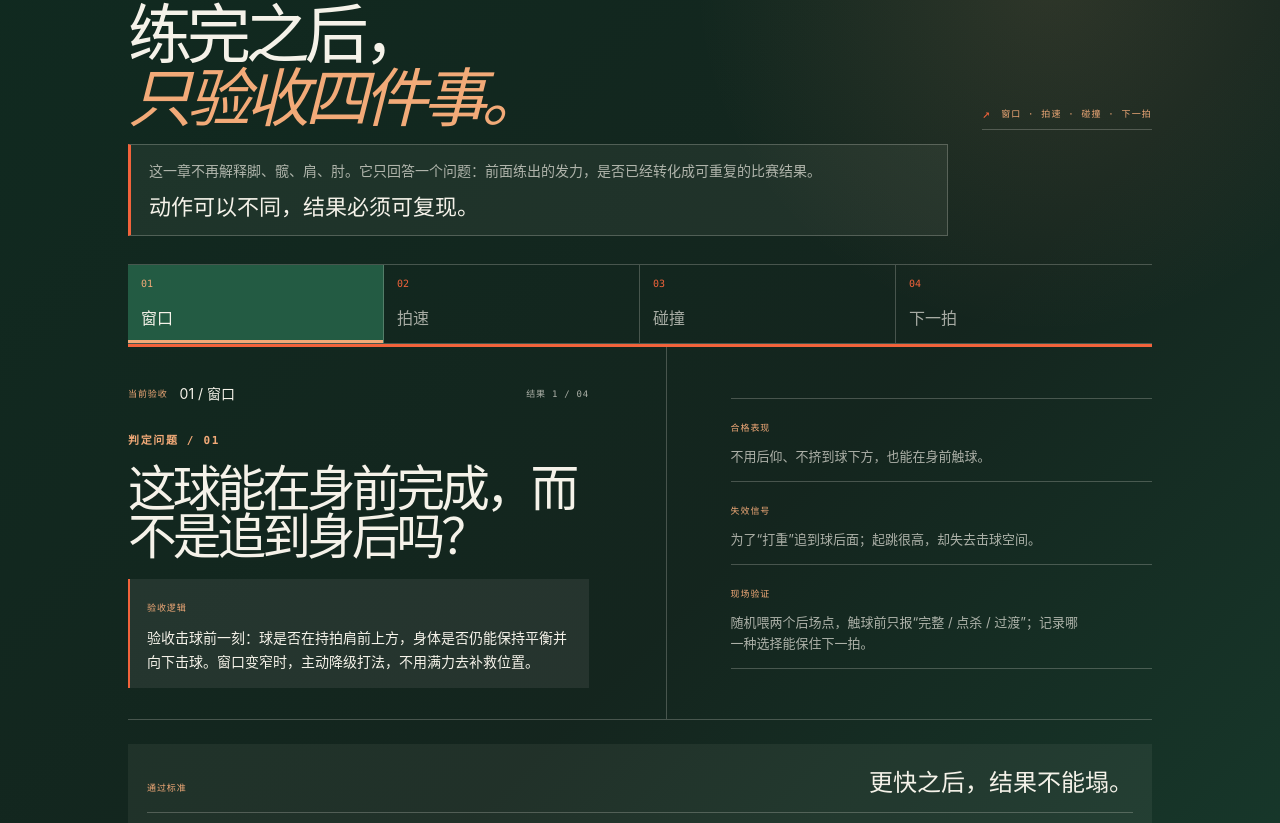
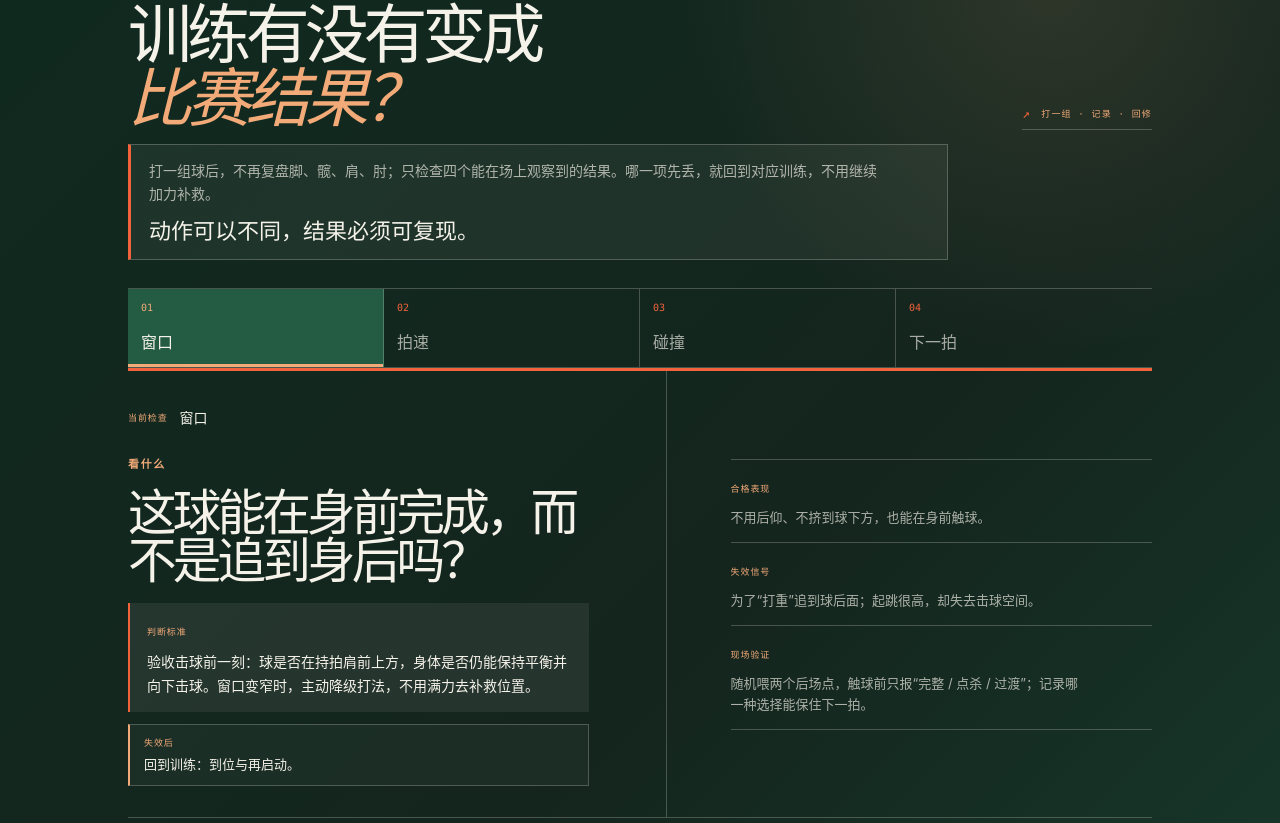
Before and after one commit to dr-birdkiwi/badminton-lab, a Next.js app: page / in a window 1280 px wide. Shown: the part 4497-5320 px from the top of the page. Built offline with nearby package versions, Linux system fonts and the light colour scheme.

Commit message:
Clarify training transfer assessment

```diff
--- a/app/globals.css
+++ b/app/globals.css
@@ -573,6 +573,19 @@ button:focus-visible, a:focus-visible { outline: 2px solid var(--orange); outlin
 .source-strip { gap: 9px 18px; margin-top: 23px; padding-top: 14px; }
 .source-strip a { font-size: 12px; }
 
+.phase-next {
+  display: grid;
+  gap: 6px;
+  max-width: 520px;
+  margin-top: 12px;
+  padding: 11px 14px;
+  border: 1px solid var(--white-line);
+  border-left: 2px solid var(--orange-soft);
+  background: rgba(245, 242, 233, .035);
+}
+.phase-next span { color: var(--orange-soft); font: 9px var(--mono); letter-spacing: .1em; }
+.phase-next strong { color: var(--paper); font-size: 13px; font-weight: 400; }
+
 @media (max-width: 700px) {
   .force-section:not(.force-hero) { padding-top: 50px; padding-bottom: 50px; }
   .section-heading { margin-bottom: 23px; }
@@ -610,6 +623,8 @@ button:focus-visible, a:focus-visible { outline: 2px solid var(--orange); outlin
   .phase-main h3 { font-size: 40px; }
   .phase-action p,
   .coach-row p { font-size: 13px; }
+  .phase-next { margin-top: 10px; padding: 10px 12px; }
+  .phase-next strong { font-size: 13px; }
   .lesson-verdict { margin-top: 20px; padding: 17px; }
   .verdict-head strong { font-size: 22px; }
   .verdict-grid > div { padding: 12px; }
--- a/app/page.tsx
+++ b/app/page.tsx
@@ -12,6 +12,7 @@ type LessonStep = {
   cue: string;
   avoid: string;
   drill: string;
+  next: string;
 };
 
 type ForceNode = {
@@ -49,6 +50,7 @@ const lessonSteps: LessonStep[] = [
     cue: '不用后仰、不挤到球下方，也能在身前触球。',
     avoid: '为了“打重”追到球后面；起跳很高，却失去击球空间。',
     drill: '随机喂两个后场点，触球前只报“完整 / 点杀 / 过渡”；记录哪一种选择能保住下一拍。',
+    next: '回到训练：到位与再启动。',
   },
   {
     number: '02',
@@ -58,6 +60,7 @@ const lessonSteps: LessonStep[] = [
     cue: '触球前才出现明显加速，拍头快但身体没有提前僵住。',
     avoid: '从引拍开始就握死；过早把速度用完；把拍速归因于孤立甩腕。',
     drill: '同一点 10 球：先以约 70% 速度找中心触球，再逐档提速；速度上升但中心率下降，就退回上一档。',
+    next: '回到训练：旋转与肩胛。',
   },
   {
     number: '03',
@@ -67,6 +70,7 @@ const lessonSteps: LessonStep[] = [
     cue: '击球声音、出球方向和目标命中率在连续几球中都相近。',
     avoid: '只追求某一球的最快；偏心触球后仍继续加力；把手臂更紧当成碰撞更好。',
     drill: '连续 10 球同时记录目标命中和偏心触球；两项任一明显变差，就不要继续加速。',
+    next: '回到训练：拍速与碰撞。',
   },
   {
     number: '04',
@@ -76,6 +80,7 @@ const lessonSteps: LessonStep[] = [
     cue: '对手触球前已经完成分腿，能接封网、扑球或再次后退。',
     avoid: '落地后看球；每次都机械回到中心；为了急停而打断随挥。',
     drill: '杀球后随机接“挡网 / 挑后场”第二球，连续 3 组；以能否按时启动作为通过标准。',
+    next: '回到训练：到位与再启动。',
   },
 ];
 
@@ -267,16 +272,16 @@ export default function Home() {
       </section>
 
       <section id="lesson" className="lesson-section force-section">
-        <div className="section-heading"><div><span className="section-label">上场验收</span><h2>练完之后，<br /><em>只验收四件事。</em></h2></div><span className="section-index">窗口 · 拍速 · 碰撞 · 下一拍</span></div>
-        <div className="lesson-intro"><p>这一章不再解释脚、髋、肩、肘。它只回答一个问题：前面练出的发力，是否已经转化成可重复的比赛结果。</p><strong>动作可以不同，结果必须可复现。</strong></div>
-        <div className="phase-tabs" role="tablist" aria-label="上场验收的四项结果">
+        <div className="section-heading"><div><span className="section-label">训练转化</span><h2>训练有没有变成<br /><em>比赛结果？</em></h2></div><span className="section-index">打一组 · 记录 · 回修</span></div>
+        <div className="lesson-intro"><p>打一组球后，不再复盘脚、髋、肩、肘；只检查四个能在场上观察到的结果。哪一项先丢，就回到对应训练，不用继续加力补救。</p><strong>动作可以不同，结果必须可复现。</strong></div>
+        <div className="phase-tabs" role="tablist" aria-label="训练转化的四项结果">
           {lessonSteps.map((item, index) => <button key={item.number} id={`step-tab-${item.number}`} className={activeStep === index ? 'phase-tab active' : 'phase-tab'} onClick={() => setActiveStep(index)} role="tab" aria-selected={activeStep === index} aria-controls="step-panel"><span>{item.number}</span><strong>{item.label}</strong></button>)}
         </div>
         <div id="step-panel" className="phase-reading" role="tabpanel" tabIndex={0} aria-labelledby={`step-tab-${step.number}`}>
-          <div className="phase-main"><div className="phase-status"><span>当前验收</span><strong>{step.number} / {step.label}</strong><small>结果 {activeStep + 1} / 04</small></div><span className="section-label">判定问题 / {step.number}</span><h3>{step.title}</h3><div className="phase-action"><span>验收逻辑</span><p>{step.action}</p></div></div>
+          <div className="phase-main"><div className="phase-status"><span>当前检查</span><strong>{step.label}</strong></div><span className="section-label">看什么</span><h3>{step.title}</h3><div className="phase-action"><span>判断标准</span><p>{step.action}</p></div><div className="phase-next"><span>失效后</span><strong>{step.next}</strong></div></div>
           <div className="phase-coach"><div className="coach-row"><span>合格表现</span><p>{step.cue}</p></div><div className="coach-row"><span>失效信号</span><p>{step.avoid}</p></div><div className="coach-row coach-drill"><span>现场验证</span><p>{step.drill}</p></div></div>
         </div>
-        <div className="lesson-verdict"><div className="verdict-head"><span>通过标准</span><strong>更快之后，结果不能塌。</strong></div><div className="verdict-grid"><div><b>01</b><strong>窗口不丢</strong><p>不用后仰，仍能在身前完成击球。</p></div><div><b>02</b><strong>碰撞不散</strong><p>中心触球与目标命中保持稳定。</p></div><div><b>03</b><strong>下一拍不断</strong><p>对手触球前已完成分腿和选择。</p></div></div><p className="verdict-rule">任何一项丢失，就先降速、换打法或回到对应训练。不要把“更用力”误判成“更有效”。</p></div>
+        <div className="lesson-verdict"><div className="verdict-head"><span>这一章的判定</span><strong>更快之后，结果不能塌。</strong></div><div className="verdict-grid"><div><b>01</b><strong>窗口不丢</strong><p>不用后仰，仍能在身前完成击球。</p></div><div><b>02</b><strong>碰撞不散</strong><p>中心触球与目标命中保持稳定。</p></div><div><b>03</b><strong>下一拍不断</strong><p>对手触球前已完成分腿和选择。</p></div></div><p className="verdict-rule">任何一项丢失，就先降速、换打法或回到对应训练。不要把“更用力”误判成“更有效”。</p></div>
         <p className="lesson-note">这不是动作评分，也不是判断谁是高手；它是训练后的结果验收。用结果约束动作，而不是复制某位顶级球员的一帧姿势。</p>
       </section>
 
```
